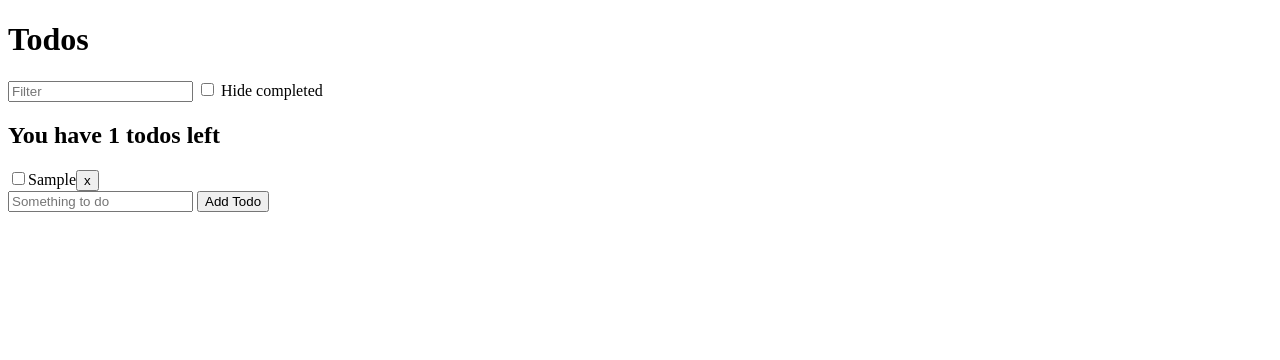
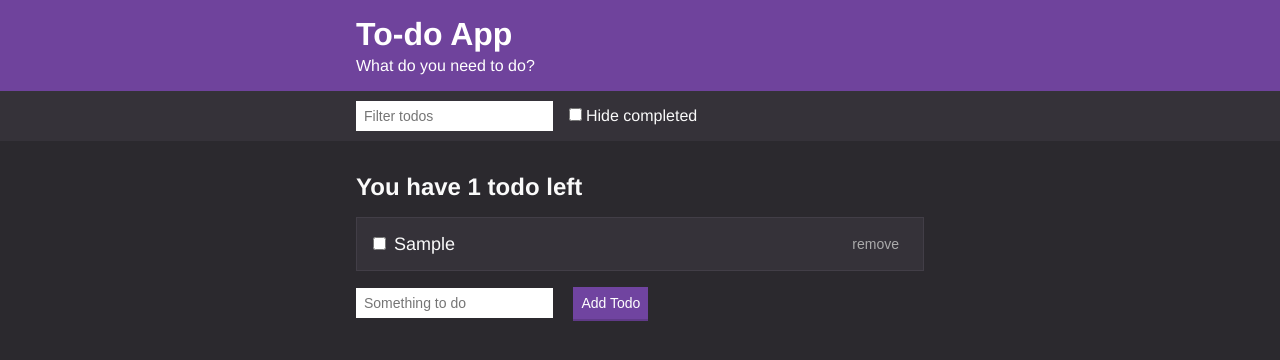
Before and after one commit to matthew-sherman/the-modern-javascript-bootcamp, a plain HTML site: page Todo-app/index.html in a window 1280 px wide. Both pictures are taken after typing "Sample" into the empty fields and a click on the button "Add Todo". Drawn offline with Linux system fonts and the light colour scheme.

Commit message:
Completed Section 12: App Themes

```diff
--- a/Hangman/hangman.js
+++ b/Hangman/scripts/hangman.js
@@ -5,6 +5,7 @@ class Hangman {
         this.remainingGuesses = remainingGuesses
         this.status = 'playing'
     }
+
     get statusMessage() {
         if (this.status === 'playing') {
             return `Guesses left: ${this.remainingGuesses}`
@@ -14,6 +15,7 @@ class Hangman {
             return 'Great work! You guessed the word.'
         }
     }
+
     calculateStatus() {
         const finished = this.word.every((letter) => this.guessedLetters.includes(letter) || letter === ' ')
 
@@ -25,6 +27,7 @@ class Hangman {
             this.status = 'playing'
         }
     }
+
     get puzzle() {
         let puzzle = ''
 
@@ -43,7 +46,7 @@ class Hangman {
         const isUnique = !this.guessedLetters.includes(guess)
         const isBadGuess = !this.word.includes(guess)
 
-        if (!this.status === 'playing') {
+        if (this.status !== 'playing') {
             return
         }
 
--- /dev/null
+++ b/Hangman/styles/styles.css
@@ -0,0 +1,58 @@
+* {
+    box-sizing: border-box;
+    margin: 0;
+    padding: 0;
+}
+
+html {
+    font-size: 62.5%;
+}
+
+body {
+    background: #2B292E;
+    color: #fafafa;
+    font-family: Helvetica, Arial, sans-serif;
+    font-size: 1.6rem;
+    display: flex;
+    align-items: center;
+    justify-content: center;
+    min-height: 100vh;
+}
+
+span {
+    border-bottom: 1px solid #534f59;
+    display: inline-block;
+    font-size: 2rem;
+    height: 2.4rem;
+    line-height: 2.4rem;
+    margin: 0 .1rem;
+    text-align: center;
+    text-transform: uppercase;
+    width: 2.4rem;
+}
+
+p {
+    font-weight: 300;
+    margin-bottom: .8rem;
+}
+
+.puzzle {
+    display: flex;
+    margin-bottom: 4.8rem;
+}
+
+.button {
+    background: #7044a0;
+    border: none;
+    border-bottom: 2px solid #603a88;
+    cursor: pointer;
+    color: white;
+    font-size: 1.4rem;
+    font-weight: 300;
+    padding: .8rem;
+    transition: background .3s ease, color .3s ease;
+}
+
+.button:hover {
+    background: #5F3A87;
+}
--- /dev/null
+++ b/Notes-app/styles/styles.css
@@ -0,0 +1,186 @@
+/* Base Styles */
+
+/*
+
+BEM (block, element, modifier)
+
+Block -> house
+Element -> house__kitchen
+Modifier -> house--condo
+
+*/
+
+* {
+    box-sizing: border-box;
+    margin: 0;
+    padding: 0;
+}
+
+html {
+  font-size: 62.5%;
+}
+
+body {
+  color: #333333;
+  font-family: Helvetica, Arial, sans-serif;
+  font-size: 1.6rem;
+}
+
+button {
+  cursor: pointer;
+}
+
+a {
+    color: #396684;
+}
+
+/* Container */
+
+.container {
+  max-width: 60rem;
+  margin: 0 auto;
+  padding: 0 1.6rem;
+}
+
+/* Header */
+
+.header {
+  background: #43799c;
+  color: white;
+  padding: 1.6rem 0;
+}
+
+.header__title {
+  font-size: 3.2rem;
+  margin-bottom: .4rem;
+}
+
+.header__subtitle {
+  font-size: 1.6rem;
+  font-weight: 300;
+}
+
+/* Actions Bar */
+
+.actions {
+    background-color: #F7F7F7;
+    border-bottom: 1px solid #dedfe0;
+    padding: .8rem
+}
+
+.actions__container {
+    align-items: center;
+    display: flex;
+    max-width: 60rem;
+    margin: 0 auto;
+    min-height: 3rem;
+    padding: 0 1.6rem;
+}
+
+.actions__container--spaced {
+    justify-content: space-between
+}
+
+/* Form Inputs */
+
+.input {
+    border: 1px solid #DEDFE0;
+    border-radius: 5px;
+    font-size: 1.4rem;
+    font-weight: 300;
+    height: 3rem;
+    margin-right: .8rem;
+    padding: .4rem .8rem;
+}
+
+.dropdown {
+    border-radius: 0;
+    border: 1px solid #DEDFE0;
+    background: white;
+    font-size: 1.4rem;
+    font-weight: 300;
+    height: 3rem;
+    margin-right: .8rem;
+}
+
+.button {
+    background: #43799c;
+    border: none;
+    border-bottom: 2px solid #396684;
+    color: white;
+    font-size: 1.4rem;
+    font-weight: 300;
+    padding: .8rem;
+    transition: background .3s ease;
+}
+
+.button:hover {
+    background: #396684;
+}
+
+.button--secondary {
+    background: #888888;
+    border-bottom: 2px solid #717171;
+}
+
+.button--secondary:hover {
+    background: #6E6E6E;
+}
+
+/* Note editor */
+
+.title-input {
+    border: 1px solid #DEDFE0;
+    font-size: 2rem;
+    font-weight: 300;
+    display: block;
+    margin: 2.4rem 0;
+    padding: .8rem;
+    width: 100%;
+}
+
+.body-input {
+    border: 1px solid #DEDFE0;
+    font-family: inherit;
+    font-size: 1.6rem;
+    font-weight: 300;
+    display: block;
+    margin: 2.4rem 0;
+    min-height: 15rem;
+    padding: .8rem;
+    width: 100%;
+}
+
+/* Note List Item */
+
+.list-item {
+    text-decoration: none;
+    color: #333333;
+    background: #F7F7F7;
+    border: 1px solid #dedfe0;
+    margin: 1.6rem 0;
+    padding: 1.6rem;
+    display: block;
+    transition: background .3s ease;
+}
+
+.list-item:hover {
+    background: #eeeeee;
+}
+
+.list-item__title {
+    font-size: 1.8rem;
+    margin-bottom: .4rem
+}
+
+.list-item__subtitle {
+    color: #666;
+    font-size: 1.4rem;
+    font-weight: 300;
+    font-style: italic;
+}
+
+.empty-message {
+    text-align: center;
+    margin: 3.2rem 0;
+}
--- a/Todo-app/index.html
+++ b/Todo-app/index.html
@@ -5,20 +5,35 @@
     <meta name="viewport" content="width=device-width, initial-scale=1.0">
     <meta http-equiv="X-UA-Compatible" content="ie=edge">
     <title>Todo App</title>
+    <link rel="icon" href="/images/favicon.png">
+    <link rel="stylesheet" href="/styles/styles.css">
 </head>
 <body>
-    <h1>Todos</h1>
-    <input id="search-text" type="text" placeholder="Filter">
-    <label>
-        <input id="hide-completed" type="checkbox"> Hide completed
-    </label>
-    <div id="todos"></div>
-    <form id="new-todo">
-        <input type="text" placeholder="Something to do" name="text">
-        <button>Add Todo</button>
-    </form>
-    <script src="uuidv4.js"></script>
-    <script src="todo-functions.js"></script>
-    <script src="todo-app.js"></script>
+    <header class="header">
+        <div class="container">
+            <h1 class="header__title">To-do App</h1>
+            <h2 class="header__subtitle">What do you need to do?</h2>
+        </div>
+    </header>
+    <div class="actions">
+        <div class="actions__container">
+            <input id="search-text" class="input" type="text" placeholder="Filter todos">
+            <label class="checkbox">
+                <input id="hide-completed" type="checkbox"> Hide completed
+            </label>
+        </div>
+    </div>
+
+    <div class="container">
+        <div id="todos"></div>
+        <form id="new-todo">
+            <input class="input" type="text" placeholder="Something to do" name="text">
+            <button class="button">Add Todo</button>
+        </form>
+    </div>
+
+    <script src="/scripts/uuidv4.js"></script>
+    <script src="/scripts/todo-functions.js"></script>
+    <script src="/scripts/todo-app.js"></script>
 </body>
 </html>
--- a/Todo-app/todo-app.js
+++ b/Todo-app/scripts/todo-app.js
@@ -15,15 +15,20 @@ document.querySelector('#search-text').addEventListener('input', (e) => {
 })
 
 document.querySelector('#new-todo').addEventListener('submit', (e) => {
+    const text = e.target.elements.text.value.trim()
     e.preventDefault()
+
+    if (text.length > 0) {
         todos.push({
             id: uuidv4(),
-        text: e.target.elements.text.value,
+            text,
             completed: false
         })
         saveTodos(todos)
         renderTodos(todos, filters)
         e.target.elements.text.value = ''
+    }
+
 })
 
 document.querySelector('#hide-completed').addEventListener('change', (e) => {
--- a/Todo-app/todo-functions.js
+++ b/Todo-app/scripts/todo-functions.js
@@ -36,6 +36,7 @@ const toggleTodo = (id) => {
 
 // Render application todos based on filters
 const renderTodos = (todos, filters) => {
+    const todoEl = document.querySelector('#todos')
     const filteredTodos = todos.filter((todo) => {
         const searchTextMatch = todo.text.toLowerCase().includes(filters.searchText.toLowerCase())
         const hideCompletedMatch = !filters.hideCompleted || !todo.completed
@@ -45,17 +46,28 @@ const renderTodos = (todos, filters) => {
 
     const incompleteTodos = filteredTodos.filter((todo) => !todo.completed)
 
-    document.querySelector('#todos').innerHTML = ''
-    document.querySelector('#todos').appendChild(generateSummaryDOM(incompleteTodos))
+    todoEl.innerHTML = ''
+    todoEl.appendChild(generateSummaryDOM(incompleteTodos))
 
-    filteredTodos.forEach((todo) => {
-        document.querySelector('#todos').appendChild(generateTodoDOM(todo))
-    })
+    if (filteredTodos.length > 0) {
+        filteredTodos.forEach((todo) => {
+            todoEl.appendChild(generateTodoDOM(todo))
+        })
+    } else {
+        const messageEl = document.createElement('p')
+        messageEl.classList.add('empty-message')
+        messageEl.textContent = 'No to-dos to show'
+        todoEl.appendChild(messageEl)
+    }
+
+    // If todos to show, render them
+    // Else, p with class "empty-message" and message "No to-dos to show"
 }
 
 // Get the DOM elements for an individual note
 const generateTodoDOM = (todo) => {
-    const todoEl = document.createElement('div')
+    const todoEl = document.createElement('label')
+    const containerEl = document.createElement('div')
     const checkbox = document.createElement('input')
     const todoText = document.createElement('span')
     const removeButton = document.createElement('button')
@@ -63,7 +75,7 @@ const generateTodoDOM = (todo) => {
     // Setup todo checkbox
     checkbox.setAttribute('type', 'checkbox')
     checkbox.checked = todo.completed
-    todoEl.appendChild(checkbox)
+    containerEl.appendChild(checkbox)
     checkbox.addEventListener('change', () => {
         toggleTodo(todo.id)
         saveTodos(todos)
@@ -72,10 +84,16 @@ const generateTodoDOM = (todo) => {
 
     // Setup the todo text
     todoText.textContent = todo.text
-    todoEl.appendChild(todoText)
+    containerEl.appendChild(todoText)
+
+    // Setup container
+    todoEl.classList.add('list-item')
+    containerEl.classList.add('list-item__container')
+    todoEl.appendChild(containerEl)
 
     // Setup the remove button
-    removeButton.textContent = 'x'
+    removeButton.textContent = 'remove'
+    removeButton.classList.add('button', 'button--text')
     todoEl.appendChild(removeButton)
     removeButton.addEventListener('click', () => {
         removeTodo(todo.id)
@@ -83,12 +101,18 @@ const generateTodoDOM = (todo) => {
         renderTodos(todos, filters)
     })
 
+
+
     return todoEl
 }
 
 // Get the DOM elements for list summary
 const generateSummaryDOM = (incompleteTodos) => {
     const summary = document.createElement('h2')
-    summary.textContent = `You have ${incompleteTodos.length} todos left`
+    const plural = incompleteTodos.length === 1 ? '' : 's'
+
+    summary.classList.add('list-title')
+    summary.textContent = `You have ${incompleteTodos.length} todo${plural} left`
+
     return summary
 }
--- /dev/null
+++ b/Todo-app/styles/styles.css
@@ -0,0 +1,223 @@
+/*
+// Colors
+$off-black: #20222b;
+$dark-blue: #333745;
+$blue: #3c4251;
+$light-blue: #464b5e;
+$off-white: #a5afd7;
+$purple: #8357c5;
+// Spacing
+$s-size: 1.2rem;
+$m-size: 1.6rem;
+$l-size: 3.2rem;
+$xl-size: 4.8rem;
+$desktop-breakpoint: 45rem;
+*/
+
+/* Base Styles */
+
+* {
+    box-sizing: border-box;
+    margin: 0;
+    padding: 0;
+}
+
+html {
+  font-size: 62.5%;
+}
+
+body {
+    background: #2B292E;
+  color: #fafafa;
+  font-family: Helvetica, Arial, sans-serif;
+  font-size: 1.6rem;
+}
+
+button {
+  cursor: pointer;
+}
+
+a {
+    color: #6F439C;
+}
+
+/* Container */
+
+.container {
+  max-width: 60rem;
+  margin: 0 auto;
+  padding: 0 1.6rem;
+}
+
+/* Header */
+
+.header {
+  background: #6F439C;
+  color:white;
+  padding: 1.6rem 0;
+}
+
+.header__title {
+  font-size: 3.2rem;
+  margin-bottom: .4rem;
+}
+
+.header__subtitle {
+  /* color: #777; */
+  font-size: 1.6rem;
+  font-weight: 300;
+}
+
+/* Actions Bar */
+
+.actions {
+    background-color: #353239;
+    /* border-bottom: 1px solid #dedfe0; */
+    /* color: #333333; */
+    padding: 1rem
+}
+
+.actions__container {
+    align-items: center;
+    display: flex;
+    max-width: 60rem;
+    margin: 0 auto;
+    min-height: 3rem;
+    padding: 0 1.6rem;
+}
+
+.actions__container--spaced {
+    justify-content: space-between
+}
+
+/* Form Inputs */
+
+.input {
+    border: none;
+    font-size: 1.4rem;
+    font-weight: 300;
+    height: 3rem;
+    margin-right: 1.6rem;
+    padding: .4rem .8rem;
+}
+
+.checkbox {
+    display: flex;
+    align-items: baseline;
+}
+
+.checkbox > input {
+    margin-right: .4rem;
+}
+
+.button {
+    background: #7044a0;
+    border: none;
+    border-bottom: 2px solid #603a88;
+    color: white;
+    font-size: 1.4rem;
+    font-weight: 300;
+    padding: .8rem;
+    transition: background .3s ease, color .3s ease;
+}
+
+.button:hover {
+    background: #5F3A87;
+}
+
+.button--secondary {
+    background: #888888;
+    border-bottom: 2px solid #717171;
+}
+
+.button--secondary:hover {
+    background: #6E6E6E;
+}
+
+.button--text {
+    background: none;
+    border: none;
+    color: #aaa;
+}
+
+.button--text:hover {
+    background: none;
+    color: white;
+    text-decoration: underline;
+}
+
+/* Note editor */
+
+.title-input {
+    border: 1px solid #DEDFE0;
+    font-size: 2rem;
+    font-weight: 300;
+    display: block;
+    margin: 2.4rem 0;
+    padding: .8rem;
+    width: 100%;
+}
+
+.body-input {
+    border: 1px solid #DEDFE0;
+    font-family: inherit;
+    font-size: 1.6rem;
+    font-weight: 300;
+    display: block;
+    margin: 2.4rem 0;
+    min-height: 15rem;
+    padding: .8rem;
+    width: 100%;
+}
+
+/* Note List Item */
+
+.list-item {
+    text-decoration: none;
+    color: #fafafa;
+    cursor: pointer;
+    background: #353239;
+    border: 1px solid #423e47;
+    margin: 1.6rem 0;
+    padding: 1rem 1.6rem;
+    display: block;
+    transition: background .3s ease;
+    display: flex;
+    justify-content: space-between;
+    align-items: center
+}
+
+.list-item__container {
+    display: flex;
+    font-size: 1.8rem;
+    font-weight: 300;
+    align-items: baseline;
+}
+
+.list-item__container > *:first-child {
+    margin-right: .8rem;
+}
+
+.list-item:hover {
+    background: #3d3941;
+}
+
+.list-item__title {
+    font-size: 1.8rem;
+    margin-bottom: .4rem
+}
+
+.list-item__subtitle {
+    color: #666;
+    font-size: 1.4rem;
+    font-weight: 300;
+    font-style: italic;
+}
+
+.list-title {
+    margin: 3.2rem 0 1.6rem;
+}
+
+.empty-message {
+    margin: 3.2rem 0;
+}
```
Also changed, not shown: Hangman/index.html (+10 -6 lines), Hangman/scripts/app.js (renamed from Hangman/app.js, +7 -1 lines), Notes-app/edit.html (+22 -7 lines), Notes-app/index.html (+25 -13 lines), Notes-app/scripts/notes-functions.js (renamed from Notes-app/notes-functions.js, +26 -18 lines), Hangman/images/favicon.png (added), Hangman/scripts/requests.js (renamed from Hangman/requests.js), Notes-app/images/favicon.png (added), Notes-app/scripts/notes-app.js (renamed from Notes-app/notes-app.js), Notes-app/scripts/notes-edit.js (renamed from Notes-app/notes-edit.js), Notes-app/scripts/uuidv4.js (renamed from Notes-app/uuidv4.js), Todo-app/images/favicon.png (added), Todo-app/scripts/uuidv4.js (renamed from Todo-app/uuidv4.js). Lines whose indentation alone changed are shown as unchanged.
